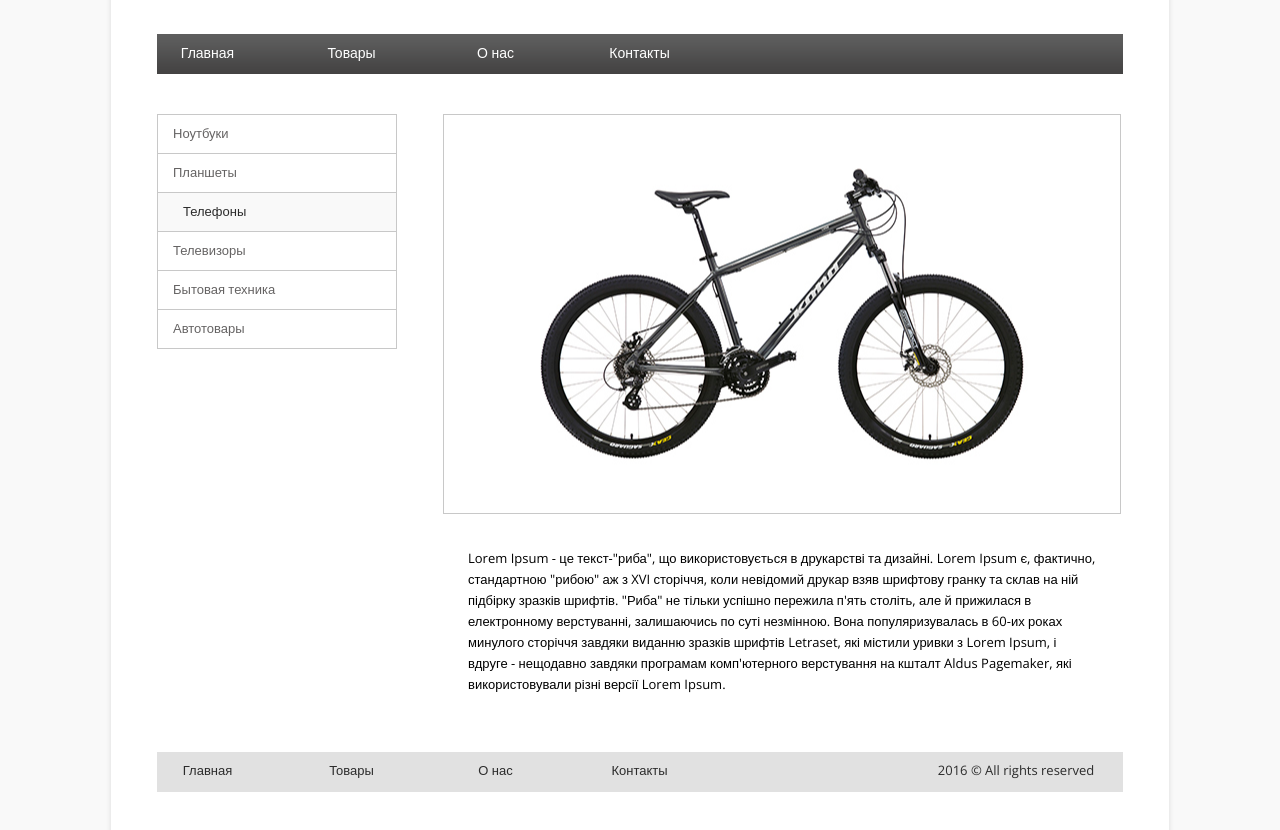
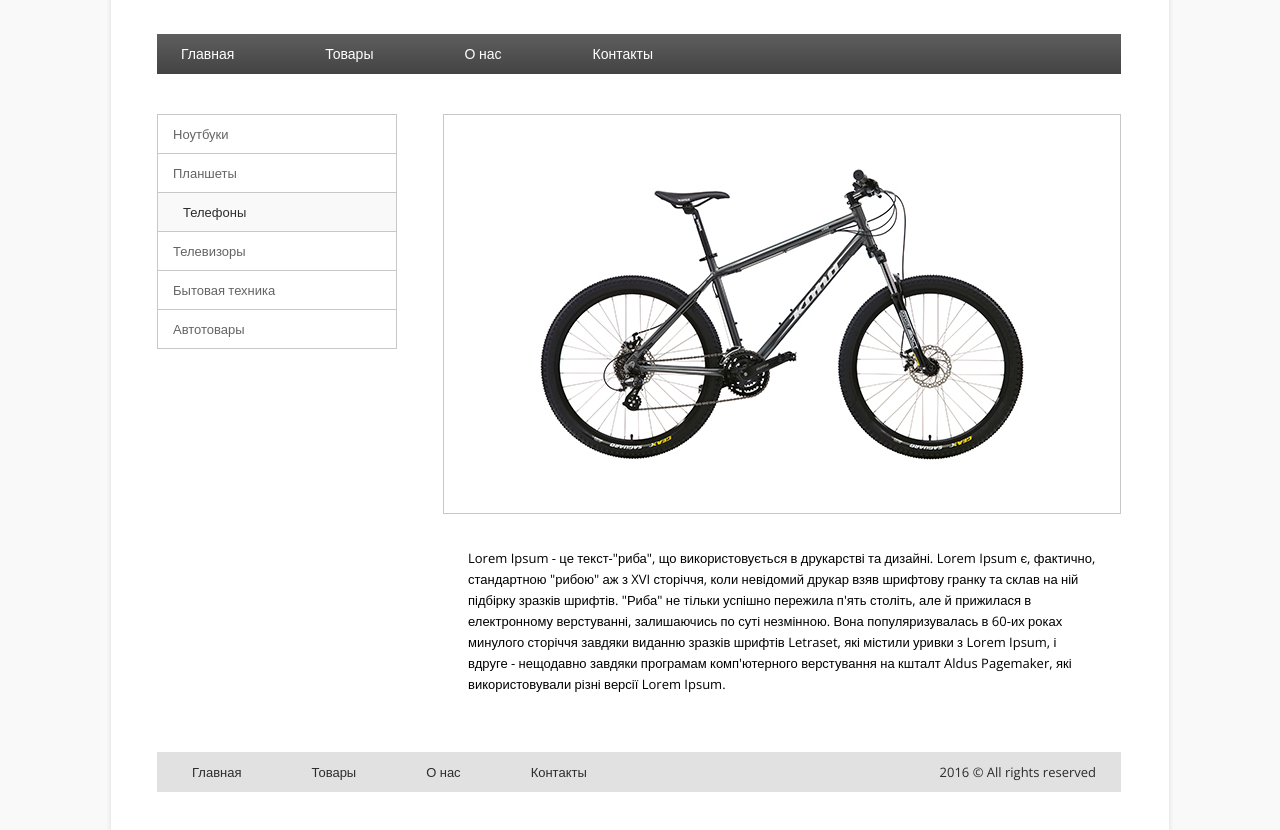
Before and after one commit to SanyStation/FE_HW, a plain HTML site: page html_hw03/index.html in a window 1280 px wide. Shown: the part 98-928 px from the top of the page. Drawn offline with nearby package versions, Linux system fonts and the light colour scheme.

Commit message:
fixes for the 3rd FE HW. Done

```diff
--- a/html_hw03/css/styles.css
+++ b/html_hw03/css/styles.css
@@ -1,13 +1,13 @@
 @import url('https://fonts.googleapis.com/css?family=Open+Sans');
-
-/* Container */
 
 body {
   background-color: rgb(249, 249, 249);
-  font-family: "Open Sans", sans-serif;
+  font-family: "Open Sans", Arial, "Helvetica CY", "Nimbus Sans L", sans-serif;
 }
 
-.container {
+/* Global Container */
+
+.global-container {
   margin: 0 auto;
   padding: 50px 48px 60px 46px;
   width: 964px;
@@ -15,104 +15,98 @@ body {
   box-shadow: 0px 0px 5px rgb(219, 219, 219);
 }
 
-/* Abstract Menu */
+/* Main Menu */
 
-ul {
-  list-style-type: none;
+.menu {
+  margin-top: 40px;
+  height: 40px;
+  background: linear-gradient(rgb(94, 94, 94), rgb(68, 67, 67));
 }
 
-li a {
+.menu li {
+  float: left;
+}
+
+.menu li a {
   display: block;
+  margin-right: 43px;
+  padding: 0 24px;
+  height: 40px;
+  line-height: 40px;
+  text-align: center;
+  font-size: 14px;
+  color: #fff;
   text-decoration: none;
 }
 
-/* Main Menu */
-
-.main-menu {
-  margin-top: 40px;
-  width: 966px;
-  height: 40px;
-  background-image: url('../img/menu.png');
-  background-repeat: no-repeat;
+.menu li a:hover {
+  padding: 0 23px;
+  border-right: 1px solid rgb(131, 131, 131);
+  border-left: 1px solid rgb(131, 131, 131);
+  background: linear-gradient(rgb(74, 74, 74), rgb(46, 46, 46));
 }
 
-.main-menu li {
-  float: left;
-}
+/* Sidebar */
 
-.main-menu li a {
-  padding-top: 12px;
-  margin-right: 43px;
-  width: 101px;
-  height: 28px;
-  text-align: center;
-  font-size: 14px;
-  color: #fff;
-}
-
-.main-menu li a:hover {
-  background-image: url('../img/hover.png');
-  background-repeat: no-repeat;
-}
-
-/* Vertical Menu */
-
-.vertical-menu {
+.sidebar {
   margin-top: 40px;
   width: 238px;
   float: left;
   border: 1px solid rgb(200, 200, 200);
 }
 
-.vertical-menu li {
+.sidebar li {
   border-bottom: 1px solid rgb(200, 200, 200);
 }
 
-.vertical-menu li a {
-  padding-top: 12px;
+.sidebar li a {
+  display: block;
   padding-left: 15px;
-  height: 26px;
+  height: 38px;
+  line-height: 38px;
   font-size: 13px;
   color: rgb(101, 99, 99);
+  text-decoration: none;
 }
 
-.vertical-menu li:last-child {
+.sidebar li:last-child {
   border-bottom: none;
 }
 
-.vertical-menu li a.active {
+.sidebar li:hover {
+  background: rgba(0, 0, 0, 0.05);
+}
+
+.sidebar li a.active {
   padding-left: 25px;
   color: rgb(44, 44, 44);
   background-color: rgb(249, 249, 249);
 }
 
+/* Content Container */
+
+.content {
+  float: right;
+  width: 678px;
+}
+
 /* Content Image */
 
-.content-image-container {
-  margin: 40px 0px 34px;
-  width: 676px;
+.photo {
+  display: flex;
+  margin-top: 40px;
   height: 398px;
-  float: right;
   border: 1px solid rgb(200, 200, 200);
-  position: relative;
-}
-
-.content-image-container img {
-  display: block;
-  max-width: 676px;
-  max-height: 398px;
-  position: absolute;
-  top: 50%;
-  left: 50%;
-  transform: translate(-50%, -50%);
+  justify-content: center;
+  align-items: center;
 }
 
 /* Content Text */
 
-.content-text {
+.content p {
+  margin-top: 34px;
   margin-bottom: 57px;
   padding: 0px 25px;
-  width: 628px;
   float: right;
   font-size: 13px;
   line-height: 21px;
@@ -123,23 +117,23 @@ li a {
 
 .footer {
   clear: both;
-  width: 966px;
   height: 40px;
   background-color: rgb(225, 225, 225);
 }
 
 .footer li {
-  margin-right: 43px;
-  padding-top: 12px;
-  width: 101px;
-  height: 28px;
   float: left;
+  height: 40px;
   text-align: center;
   font-size: 13px;
+  line-height: 40px;
 }
 
 .footer li a {
+  display: block;
+  padding: 0px 35px;
   color: rgb(44, 44, 44);
+  text-decoration: none;
 }
 
 .footer li a:hover {
@@ -150,10 +144,8 @@ li a {
   color: rgb(44, 44, 44);
 }
 
-li.rights {
-  margin-right: 27px;
-  width: 160px;
+.footer .rights {
+  padding: 0px 25px;
   float: right;
-  white-space: nowrap;
   color: rgb(44, 44, 44);
 }
--- a/html_hw03/index.html
+++ b/html_hw03/index.html
@@ -2,24 +2,24 @@
 <html lang="ru">
 <head>
   <meta charset="UTF-8">
-  <meta name="viewport" content="width=device-width, initial-scale=1.0">
-  <meta http-equiv="X-UA-Compatible" content="ie=edge">
   <link rel="stylesheet" href="css/reset.css">
   <link rel="stylesheet" href="css/styles.css">
   <title>Fitness</title>
 </head>
 <body>
-  <div class="container">
+  <div class="global-container">
+    <header class="header">
       <div class="logo">
         <a href="index.html"><img src="img/logo.png" alt="Logo Fitness"></a>
       </div>
-    <ul class="main-menu">
+      <ul class="menu">
         <li><a href="#main">Главная</a></li>
         <li><a href="#goods">Товары</a></li>
         <li><a href="#about">О нас</a></li>
         <li><a href="#contacts">Контакты</a></li>
       </ul>
-    <ul class="vertical-menu">
+    </header>
+    <ul class="sidebar">
       <li><a href="#">Ноутбуки</a></li>
       <li><a href="#">Планшеты</a></li>
       <li><a class="active" href="#">Телефоны</a></li>
@@ -27,21 +27,25 @@
       <li><a href="#">Бытовая техника</a></li>
       <li><a href="#">Автотовары</a></li>
     </ul>
-    <div class="content-image-container">
+    <div class="content">
+      <div class="photo">
         <img src="img/bike.png" alt="Bike Komo Disc">
       </div>
-    <div class="content-text">
+      <div class="description">
         <p>
           Lorem Ipsum - це текст-"риба", що використовується в друкарстві та дизайні. Lorem Ipsum є, фактично, стандартною "рибою" аж з XVI сторіччя, коли невідомий друкар взяв шрифтову гранку та склав на ній підбірку зразків шрифтів. "Риба" не тільки успішно пережила п'ять століть, але й прижилася в електронному верстуванні, залишаючись по суті незмінною. Вона популяризувалась в 60-их роках минулого сторіччя завдяки виданню зразків шрифтів Letraset, які містили уривки з Lorem Ipsum, і вдруге - нещодавно завдяки програмам комп'ютерного верстування на кшталт Aldus Pagemaker, які використовували різні версії Lorem Ipsum.
         </p>
       </div>
-    <ul class="footer">
+    </div>
+    <footer class="footer">
+      <ul>
         <li><a href="#main">Главная</a></li>
         <li><a href="#goods">Товары</a></li>
         <li><a href="#about">О нас</a></li>
         <li><a href="#contacts">Контакты</a></li>
         <li class="rights">2016 &copy; All rights reserved</li>
       </ul>
+    </footer>
   </div>
 </body>
 </html>
```
Lines whose indentation alone changed are shown as unchanged.
